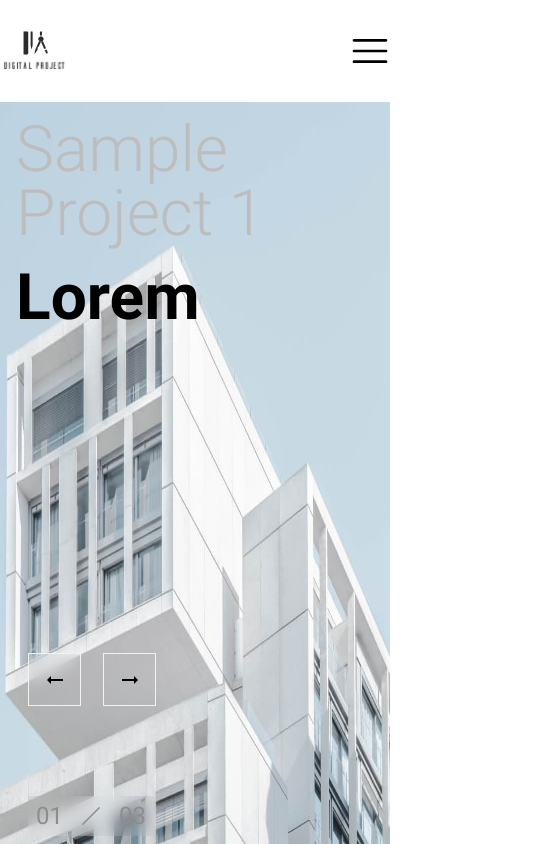
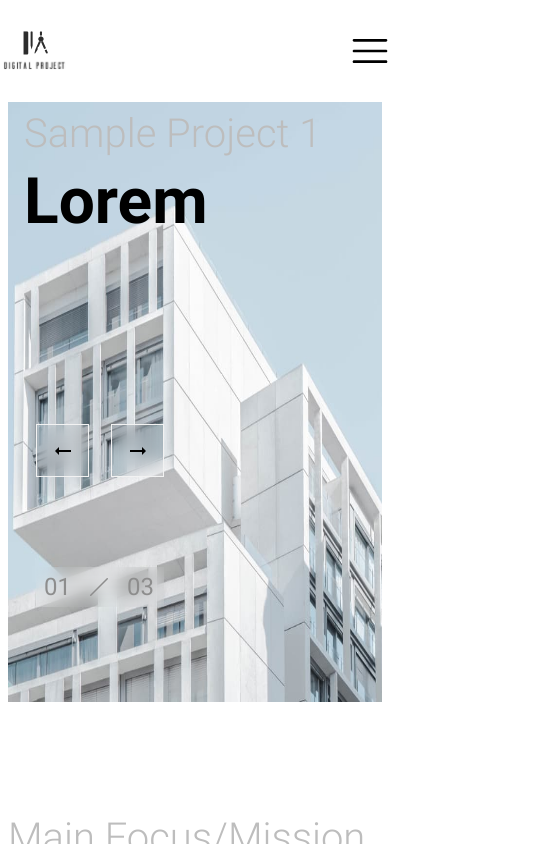
Before and after one commit to vicotroshenko/architects-site, a Next.js app: page / in a window 390 px wide. Shown: the top 844 px of the page, 555 px wide, since content can reach past the window. Built offline with nearby package versions, Linux system fonts and the light colour scheme.

Commit message:
fix: Fixed footer contacts hero styles

```diff
--- a/src/components/ButtonWrapper/ButtonWrapper.component.tsx
+++ b/src/components/ButtonWrapper/ButtonWrapper.component.tsx
@@ -10,18 +10,21 @@ interface ButtonWrapper {
   children: React.ReactNode;
   arrow?: boolean;
   style?: keyof typeof ButtonStyle;
+  wrapperClassName?: string;
 }
 
 const ButtonWrapper: React.FC<ButtonWrapper> = ({
   children,
   style = 'DARK',
+  wrapperClassName = '',
 }) => {
   return (
     <div
       className={clsx(
         'min-h-[71px] max-w-[222px] flex items-center justify-center gap-1 text-xs cursor-pointer',
-				'focus-within:shadow-3xl hover:shadow-3xl transition-all',
-        ButtonStyle[style]
+        'focus-within:shadow-3xl hover:shadow-3xl transition-all',
+        ButtonStyle[style],
+        wrapperClassName
       )}
     >
       {children}
--- a/src/components/Contacts/Contacts.component.tsx
+++ b/src/components/Contacts/Contacts.component.tsx
@@ -7,15 +7,12 @@ import Image from 'next/image';
 import React from 'react';
 import { useForm } from 'react-hook-form';
 
-
-
 import CONTENT from '../../../public/data/contacts.json';
 import ButtonWrapper from '../ButtonWrapper/ButtonWrapper.component';
 import Container from '../Container/Container.component';
 import Field from '../Field/Field.component';
 import TextArea from '../Field/TextArea.component';
 import Title from '../Title/Title.component';
-
 
 const Contacts = () => {
   const { text, pictures } = CONTENT;
@@ -37,7 +34,7 @@ const Contacts = () => {
   return (
     <Container sx="container pb-[120px]">
       <Title>{text.title}</Title>
-     <div className='w-full flex gap-[30px] justify-center lg:justify-between'>
+      <div className="w-full flex gap-[30px] justify-center lg:justify-between">
         <form
           onSubmit={handleSubmit(onSubmit)}
           className="w-full flex flex-col gap-[10px] max-w-[391px]"
@@ -70,19 +67,23 @@ const Contacts = () => {
             control={control}
             name="message"
             placeholder="Message*"
-          wrapperClassName='mb-[77px] resize-none'
+            wrapperClassName="mb-[77px] resize-none"
           />
-        <ButtonWrapper>
+          <ButtonWrapper wrapperClassName="max-lg:m-auto">
             <button
               type="submit"
-            className="block w-full min-h-[71px]"
+              className="block w-full max-lg:w-screen min-h-[71px]"
             >
               Send
             </button>
           </ButtonWrapper>
         </form>
-      <div className='relative w-full h-[369px] hidden lg:block'>
-        <Image src={pictures.desktop} fill alt="a man with cell phone" />
+        <div className="relative w-full h-[369px] hidden lg:block">
+          <Image
+            src={pictures.desktop}
+            fill
+            alt="a man with cell phone"
+          />
         </div>
       </div>
     </Container>
--- a/src/components/Container/Container.component.tsx
+++ b/src/components/Container/Container.component.tsx
@@ -7,7 +7,7 @@ interface ContainerProps {
 
 const Container: React.FC<ContainerProps> = ({ children, sx }) => {
   return (
-    <section className={clsx(['mx-auto w-full', sx])}>{children}</section>
+    <section className={clsx(['mx-auto w-full max-md:px-2', sx])}>{children}</section>
   );
 };
 
--- a/src/components/Footer/Footer.component.tsx
+++ b/src/components/Footer/Footer.component.tsx
@@ -15,7 +15,7 @@ const Footer = () => {
 
   return (
     <footer className="min-h-[417px] bg-black-2c text-white">
-      <Container sx="flex w-full justify-between pt-[58px] pb-[60px]">
+      <div className="container m-auto flex flex-wrap justify-center gap-10 w-full lg:justify-between pt-[58px] pb-[60px]">
         <Link
           href="/"
           className="text-inherit"
@@ -34,7 +34,7 @@ const Footer = () => {
         <FooterLinksContainer title={media.title}>
           <FooterLinksSM media={media.links} />
         </FooterLinksContainer>
-      </Container>
+      </div>
     </footer>
   );
 };
--- a/src/components/Footer/FooterContacts.component.tsx
+++ b/src/components/Footer/FooterContacts.component.tsx
@@ -28,7 +28,7 @@ const FooterContacts: React.FC<FooterContactsProps> = ({ contacts }) => {
   };
 
   return (
-    <ul className="flex flex-col justify-between h-4/5">
+    <ul className="flex flex-col justify-between lg:h-4/5">
       {contacts.map(({ address, icon }, index) => (
         <li
           key={nanoid()}
--- a/src/components/Hero/Hero.component.tsx
+++ b/src/components/Hero/Hero.component.tsx
@@ -38,7 +38,7 @@ const Hero = () => {
   };
 
   return (
-    <Container sx="flex flex-col items-center mb-[120px]">
+    <Container sx="flex flex-col items-center mb-[120px] max-md:max-h-[600px]">
       <div className="container w-full relative overflow-hidden">
         <SwiperBar
           setSwiper={setSwiperConfig}
--- a/src/components/Hero/SwiperBar.component.tsx
+++ b/src/components/Hero/SwiperBar.component.tsx
@@ -22,20 +22,23 @@ const SwiperBar: React.FC<SwiperBarProps> = ({ data, setSwiper }) => {
       slidesPerView={1}
       modules={[Autoplay]}
       autoplay={{
-        delay: 10000
+        delay: 10000,
       }}
       pagination={true}
       onSwiper={(swiper) => setSwiper(swiper)}
-      wrapperTag='ul'
+      wrapperTag="ul"
     >
       {data.map((item) => (
-        <SwiperSlide key={nanoid()} tag='li'>
-          <div className="w-full h-full min-h-[829px] flex gap-[122px] justify-between items-center">
+        <SwiperSlide
+          key={nanoid()}
+          tag="li"
+        >
+          <div className="w-full h-full max-md:min-h-[600px] md:min-h-[829px] flex gap-[122px] justify-between items-center">
             <div className="max-lg:absolute top-4 left-4 z-10 mb-[90px]">
               <Title>{item.title}</Title>
               <SubTitle>{item.description.slice(0, 5)}</SubTitle>
             </div>
-            <div className="absolute max-lg:inset-0 lg:relative w-full h-full lg:max-w-[770px] max-h-[928px] lg:h-screen">
+            <div className="absolute max-lg:inset-0 lg:relative w-full h-full lg:max-w-[770px] md:max-h-[928px] lg:h-screen">
               <Image
                 src={item.images.desktop[0]}
                 fill
--- a/src/components/Projects/Projects.component.tsx
+++ b/src/components/Projects/Projects.component.tsx
@@ -6,6 +6,7 @@ import React from 'react';
 
 import CONTENT from '../../../public/data/projects.json';
 import ArrowIcon from '../ArrowIcon/ArrowIcon.component';
+import ButtonWrapper from '../ButtonWrapper/ButtonWrapper.component';
 import Container from '../Container/Container.component';
 import Title from '../Title/Title.component';
 import ProjectsCard from './ProjectsCard.component';
@@ -14,7 +15,7 @@ const Projects = () => {
   const { text, projects } = CONTENT;
   const projectsForView = projects.slice(0, 5);
   return (
-    <Container sx="container">
+    <Container sx="container w-full mb-[120px]">
       <Title wrapperClassName="mb-[60px]">{text.title}</Title>
       <div className="flex flex-wrap justify-center gap-[30px] mb-[30px]">
         {projectsForView.map((project, index) => (
@@ -26,6 +27,15 @@ const Projects = () => {
           />
         ))}
       </div>
+      <ButtonWrapper wrapperClassName='max-lg:m-auto lg:ml-auto'>
+        <Link
+          href={'projects'}
+          className="w-full h-[71px] flex items-center justify-center gap-1 tracking-widest uppercase"
+        >
+          All Projects
+          <ArrowIcon />
+        </Link>
+      </ButtonWrapper>
     </Container>
   );
 };
--- a/src/components/Projects/ProjectsCard.component.tsx
+++ b/src/components/Projects/ProjectsCard.component.tsx
@@ -33,7 +33,7 @@ const ProjectsCard: React.FC<ProjectsCardProps> = ({ index, image, alt }) => {
           { hidden: index !== 0 }
         )}
       >
-        <p className="w-min text-5xl text-white font-bold mb-2">
+        <p className="w-min text-5xl text-white font-bold mb-2 max-lg:text-2xl">
           Sample Project
         </p>
         <div className="flex gap-x-5 items-center">
--- a/src/components/Title/Title.component.tsx
+++ b/src/components/Title/Title.component.tsx
@@ -8,7 +8,7 @@ interface TitleProps {
 
 const Title: React.FC<TitleProps> = ({ children, wrapperClassName='' }) => {
   return (
-    <h2 className={clsx('mb-5 capitalize', wrapperClassName)}>{children}</h2>
+    <h2 className={clsx('mb-5 capitalize max-lg:text-2xl', wrapperClassName)}>{children}</h2>
   );
 };
 
```
Lines whose indentation alone changed are shown as unchanged.
